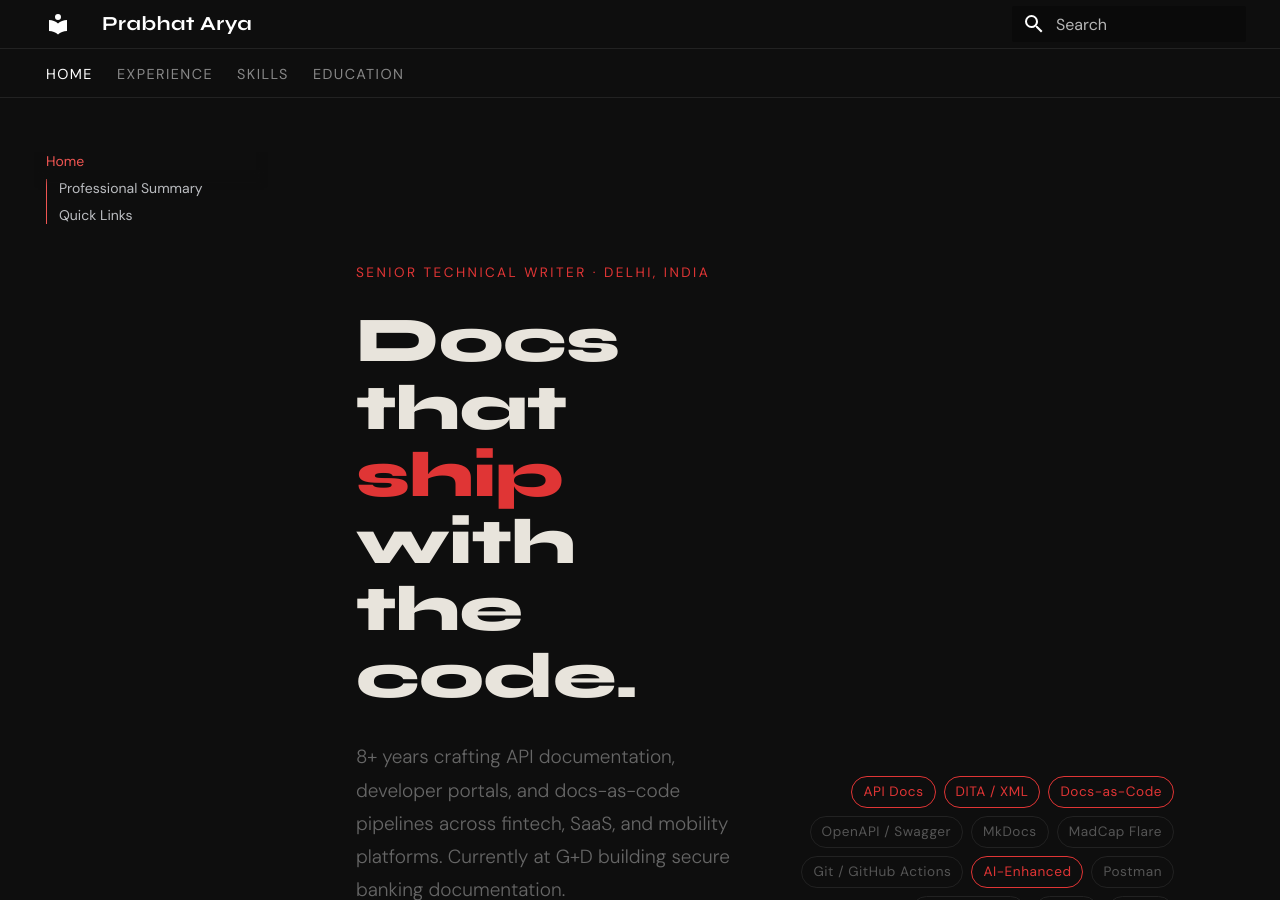
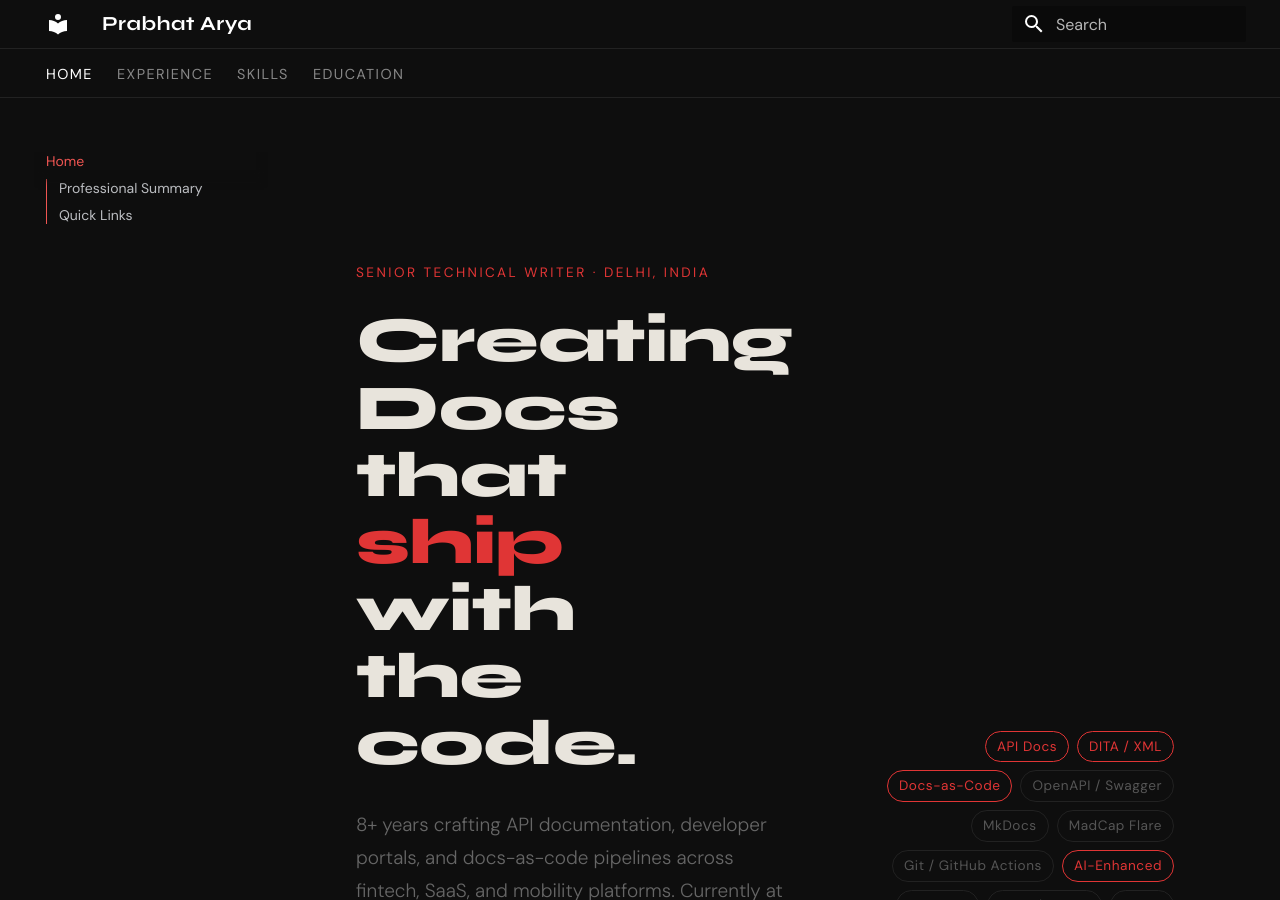
Before and after one commit to sibilator666/prabhat-arya-resume, an MkDocs documentation site: the page built from docs/index.md, in a window 1280 px wide and 900 px high. Built offline with MkDocs 1.6.1 and Material for MkDocs 9.7.7, drawn with Linux system fonts in a browser that asks for light colours.

Commit message:
Updated resume - added new experience / fixed wording

```diff
--- a/docs/overrides/main.html
+++ b/docs/overrides/main.html
@@ -376,7 +376,7 @@
     <section class="hero">
       <div>
         <p class="hero-tag">Senior Technical Writer · Delhi, India</p>
-        <h1>Docs that<br><em>ship</em> with<br>the code.</h1>
+        <h1>Creating Docs that<br><em>ship</em> with<br>the code.</h1>
         <p class="hero-desc">
           8+ years crafting API documentation, developer portals, and docs-as-code
           pipelines across fintech, SaaS, and mobility platforms. Currently at G+D
```
